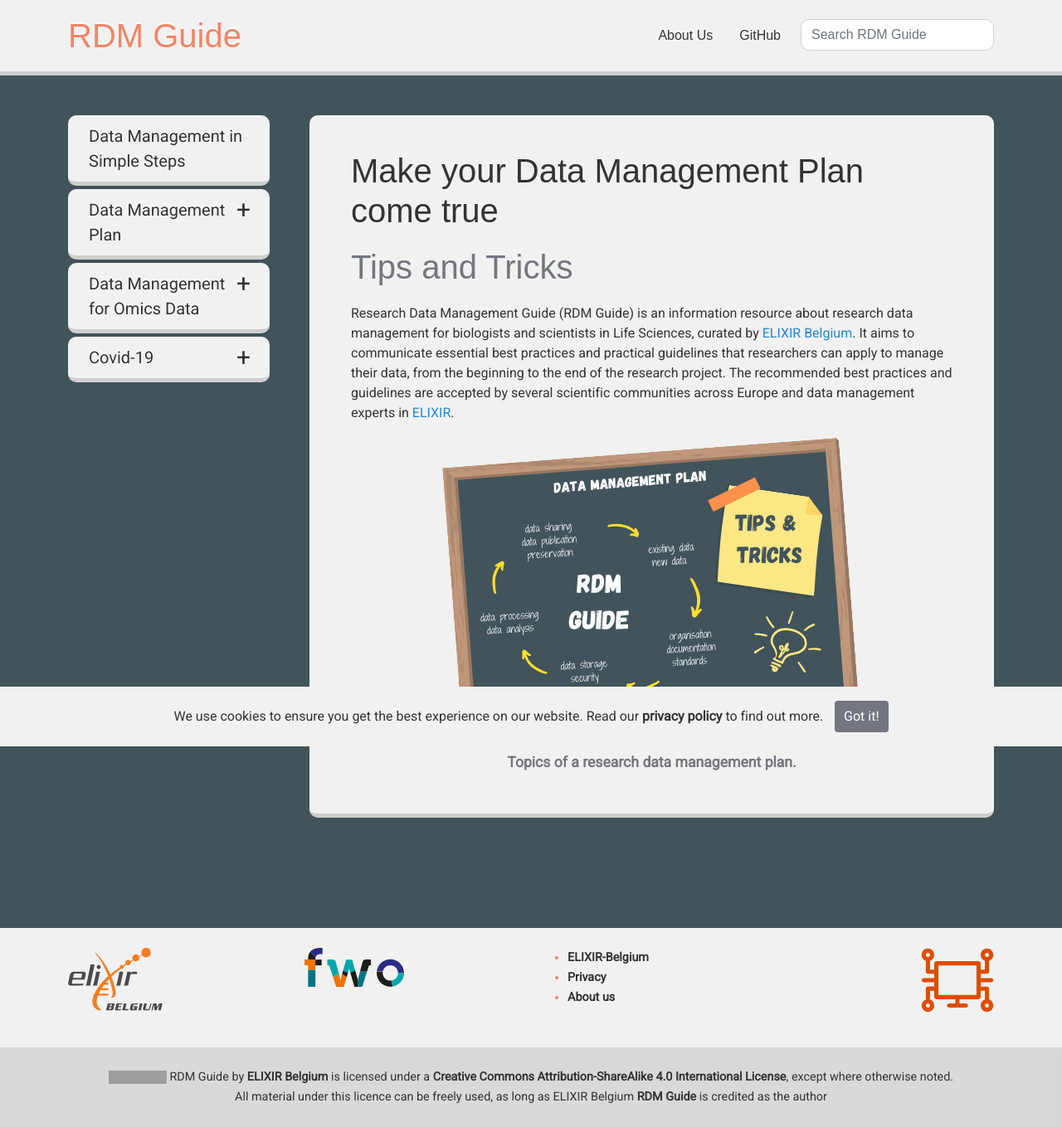
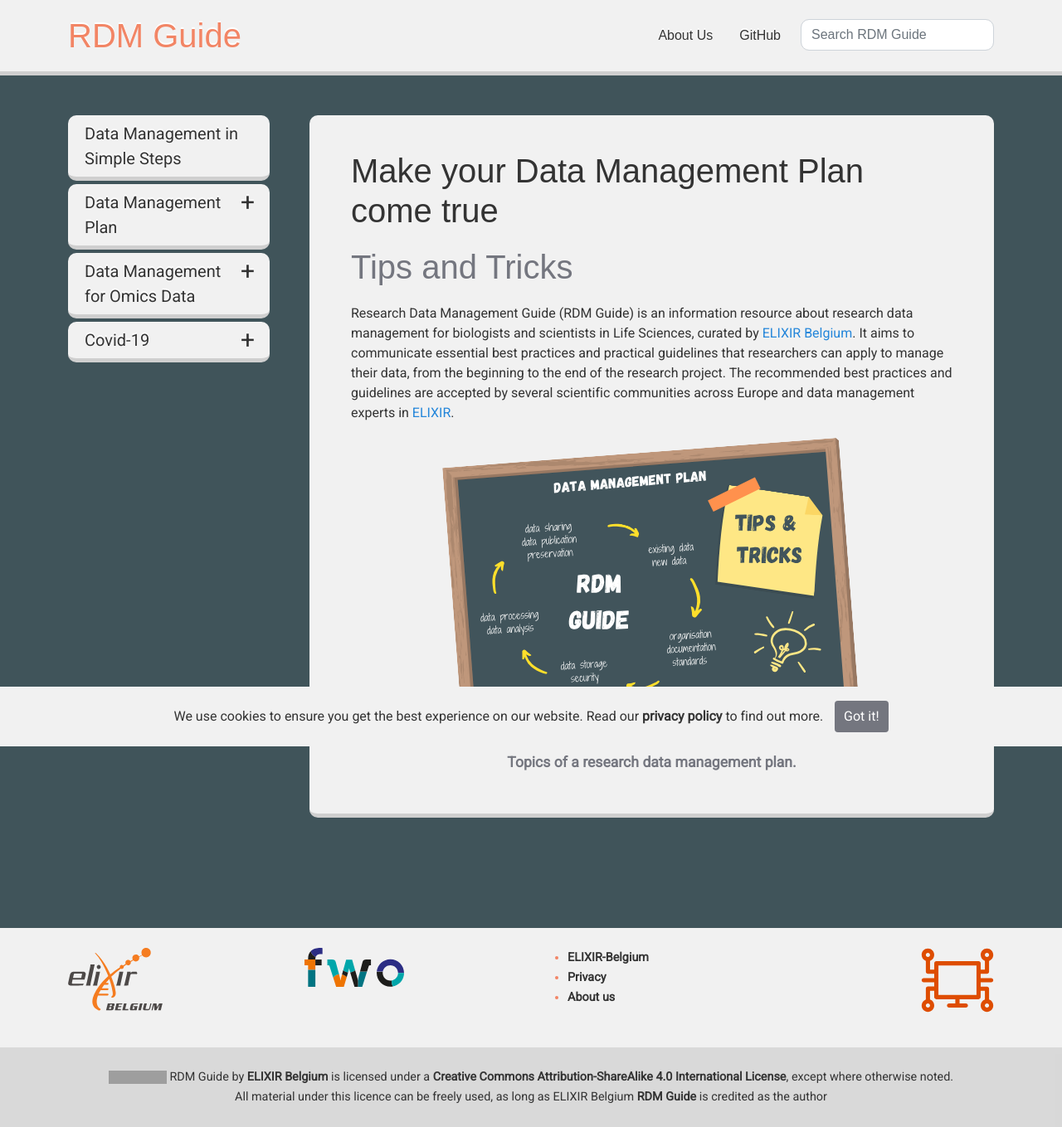
Before and after one commit to ELIXIR-Belgium/rdm-guide, a Jekyll site: the page built from index.md, in a window 1280 px wide. Shown: the whole page at 83% size. Built offline with Jekyll 4.4.1, drawn with Linux system fonts in a browser that asks for light colours; some web fonts are replaced; grey boxes are pictures that could not be loaded.

Commit message:
less padding

```diff
--- a/assets/css/main.css
+++ b/assets/css/main.css
@@ -331,7 +331,7 @@ pre code {
     margin-bottom: 4px;
     display: block;
     position: relative;
-    padding: 10px 25px;
+    padding: 7px 20px;
     border-radius: 10px;
     font-size: 20px;
     color: #333;
```
